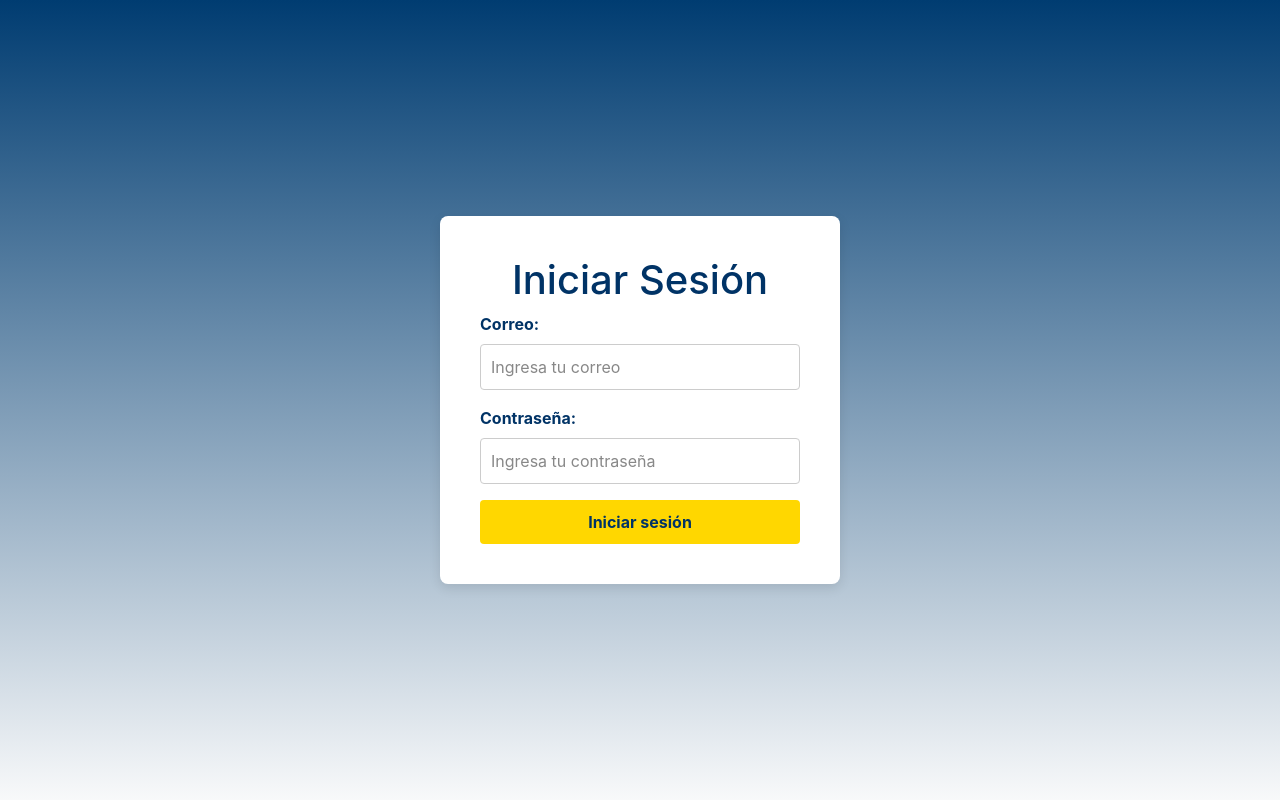
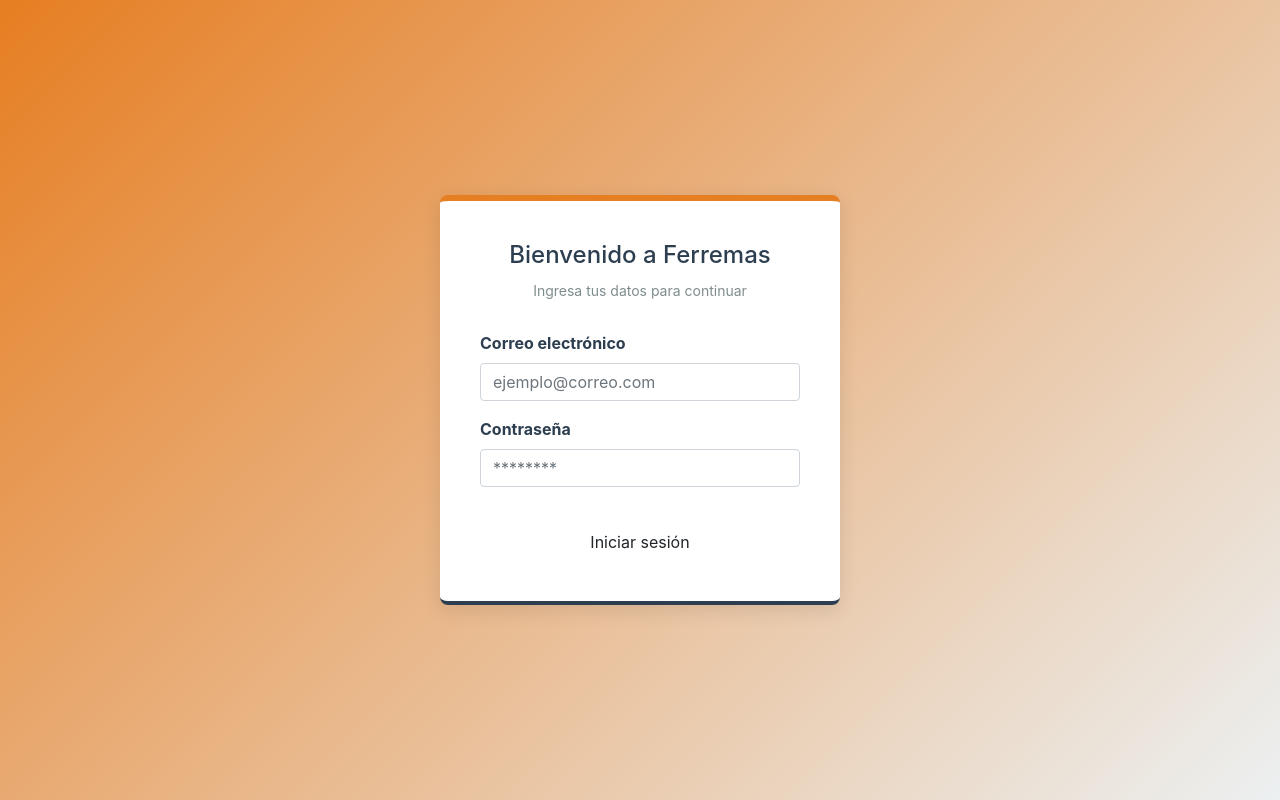
Before and after one commit to Ignaciojeda/Proyecto, a Flask app: template app/Templates/login.html in a window 1280 px wide. Run offline with Flask 3, Linux system fonts and the light colour scheme; the template is opened without the code that fills it, so the values that code supplies are empty; parts of the project's set-up code (start-up, migrations or seed data) failed here and were passed over; some libraries are stand-ins or nearby versions.

Commit message:
LoginCSS

```diff
--- a/app/Static/login.css
+++ b/app/Static/login.css
@@ -1,76 +1,95 @@
-/* login.css */
 body {
-    background: linear-gradient(to bottom, #003c71, #f8f9fa);
+    margin: 0;
+    font-family: Arial, sans-serif;
+    background: linear-gradient(135deg, #E67E22, #ECF0F1); /* Degradado de naranja a gris claro */
     display: flex;
     justify-content: center;
     align-items: center;
     height: 100vh;
-    margin: 0;
-    font-family: Arial, sans-serif;
 }
 
-.login-container {
-    background-color: #ffffff;
+.login-page {
+    display: flex;
+    align-items: center;
+    justify-content: center;
+    width: 100%;
+}
+
+.login-card {
+    background-color: white;
     padding: 40px;
     border-radius: 8px;
-    box-shadow: 0px 4px 12px rgba(0, 0, 0, 0.1);
+    box-shadow: 0 5px 20px rgba(0, 0, 0, 0.1);
     width: 100%;
     max-width: 400px;
-    text-align: center;
+    border-top: 6px solid #E67E22; /* Naranja para la parte superior */
+    border-bottom: 4px solid #2C3E50; /* Gris oscuro para un toque elegante */
 }
 
-h1 {
+.login-card h2 {
+    color: #2C3E50; /* Gris oscuro */
+    margin-bottom: 10px;
     font-size: 24px;
-    color: #003366; /* Azul Duoc UC */
+}
+
+.subtitulo {
+    color: #7f8c8d;
+    margin-bottom: 30px;
+    font-size: 14px;
+}
+
+.form-group label {
+    color: #2C3E50;
+    font-weight: bold;
+}
+
+.form-control {
+    border-radius: 4px;
+    padding: 12px;
+    border: 1px solid #ccc;
+    font-size: 16px;
+    transition: border-color 0.3s;
+}
+
+.form-control:focus {
+    border-color: #E67E22; /* Naranja al hacer focus */
+    outline: none;
+}
+
+.btn-login {
+    width: 100%;
+    background-color: #E67E22;
+    color: white;
+    padding: 12px;
+    border: none;
+    border-radius: 4px;
+    font-weight: bold;
+    font-size: 16px;
+    margin-top: 20px;
+    transition: background-color 0.3s ease;
+}
+
+.btn-login:hover {
+    background-color: #cf6a0e;
+}
+
+.message-container {
     margin-bottom: 20px;
 }
 
-.message-container {
-    margin-bottom: 15px;
+.message {
+    padding: 10px;
+    border-radius: 4px;
+    font-size: 14px;
+    margin-top: 10px;
 }
 
-.message {
-    color: #d9534f; /* Rojo para errores */
-    font-size: 14px;
-    margin: 5px 0;
+.message.error {
+    background-color: #e74c3c;
+    color: white;
 }
 
-.form-group {
-    margin-bottom: 20px;
-    text-align: left;
+.message.success {
+    background-color: #2ecc71;
+    color: white;
 }
-
-label {
-    font-weight: bold;
-    color: #003366;
-    display: block;
-    margin-bottom: 5px;
-}
-
-input[type="email"], input[type="password"] {
-    width: 100%;
-    padding: 10px;
-    border: 1px solid #ccc;
-    border-radius: 4px;
-    box-sizing: border-box;
-}
-
-input::placeholder {
-    color: #888;
-}
-
-.submit-btn {
-    width: 100%;
-    padding: 10px;
-    background-color: #FFD700; /* Amarillo Duoc UC */
-    border: none;
-    color: #003366; /* Azul oscuro */
-    border-radius: 4px;
-    cursor: pointer;
-    font-size: 16px;
-    font-weight: bold;
-}
-
-.submit-btn:hover {
-    background-color: #FFC107;
-}
--- a/app/Templates/login.html
+++ b/app/Templates/login.html
@@ -3,13 +3,15 @@
 <head>
     <meta charset="UTF-8">
     <meta name="viewport" content="width=device-width, initial-scale=1.0">
-    <title>Iniciar Sesión</title>
+    <title>Iniciar Sesión - Ferremas</title>
     <link rel="stylesheet" href="{{ url_for('static', filename='login.css') }}">
     <link rel="stylesheet" href="https://stackpath.bootstrapcdn.com/bootstrap/4.4.1/css/bootstrap.min.css">
 </head>
 <body>
-    <div class="login-container">
-        <h1>Iniciar Sesión</h1>
+    <div class="login-page">
+        <div class="login-card">
+            <h2 class="text-center">Bienvenido a Ferremas</h2>
+            <p class="text-center subtitulo">Ingresa tus datos para continuar</p>
 
             {% with messages = get_flashed_messages(with_categories=true) %}
                 {% if messages %}
@@ -23,18 +25,18 @@
 
             <form action="/" method="POST" class="login-form">
                 <div class="form-group">
-                <label for="correo">Correo:</label>
-                <input type="email" id="email" name="email" required placeholder="Ingresa tu correo">
-
+                    <label for="email">Correo electrónico</label>
+                    <input type="email" id="email" name="email" required placeholder="ejemplo@correo.com" class="form-control">
                 </div>
 
                 <div class="form-group">
-                <label for="contraseña">Contraseña:</label>
-                <input type="password" id="password" name="password" required placeholder="Ingresa tu contraseña">
+                    <label for="password">Contraseña</label>
+                    <input type="password" id="password" name="password" required placeholder="********" class="form-control">
                 </div>
 
-            <button type="submit" class="submit-btn">Iniciar sesión</button>
+                <button type="submit" class="btn btn-login">Iniciar sesión</button>
             </form>
+        </div>
     </div>
 </body>
 </html>
--- a/config.py
+++ b/config.py
@@ -13,6 +13,6 @@ class Config:
     TRANSBANK = {
         'commerce_code': '597055555532',
         'api_key': '579B532A7440BB0C9079DED94D31EA1615BACEB56610332264630D42D0A36B1C',
-        'environment': 'TEST'
+        'environment': 'TEST',
         'return_url': 'http://localhost:5000/webpay/commit'
     }
```
Lines whose indentation alone changed are shown as unchanged.
